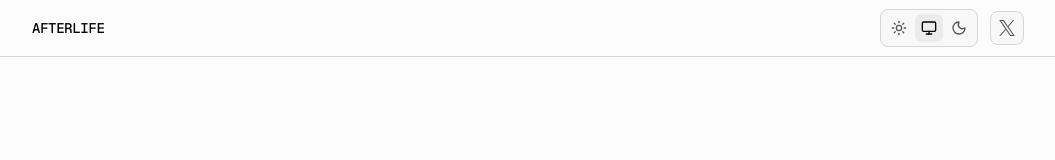
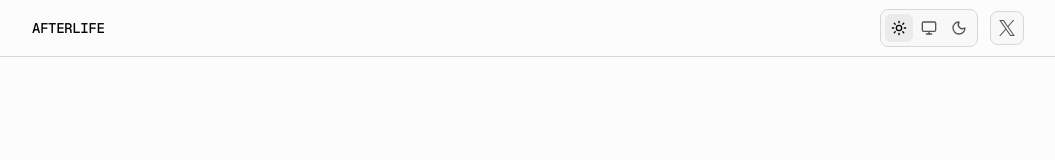
Before and after one commit to rajdesai17/v0-afterlife-home-page, a Next.js app: page / in a window 1280 px wide. Shown: the top 160 px of the page, without its empty margins (112-1167 px from the left). Built offline with nearby package versions, Linux system fonts and the light colour scheme.

Commit message:
feat: default ThemeProvider to light mode
Update ThemeProvider to default to light and adjust scrollbar styles.

Co-authored-by: Raj <118588662+rajdesai17@users.noreply.github.com>

```diff
--- a/app/globals.css
+++ b/app/globals.css
@@ -142,7 +142,7 @@
   }
 }
 
-/* Custom scrollbar for dark theme */
+/* Custom scrollbar */
 ::-webkit-scrollbar {
   width: 6px;
   height: 6px;
@@ -151,9 +151,15 @@
   background: transparent;
 }
 ::-webkit-scrollbar-thumb {
-  background: oklch(0.25 0 0);
+  background: oklch(0.8 0 0);
   border-radius: 3px;
 }
 ::-webkit-scrollbar-thumb:hover {
+  background: oklch(0.7 0 0);
+}
+.dark::-webkit-scrollbar-thumb {
+  background: oklch(0.25 0 0);
+}
+.dark::-webkit-scrollbar-thumb:hover {
   background: oklch(0.35 0 0);
 }
--- a/components/ThemeProvider.tsx
+++ b/components/ThemeProvider.tsx
@@ -21,13 +21,13 @@ export function useTheme() {
 }
 
 function getSystemTheme(): "light" | "dark" {
-  if (typeof window === "undefined") return "dark"
+  if (typeof window === "undefined") return "light"
   return window.matchMedia("(prefers-color-scheme: dark)").matches ? "dark" : "light"
 }
 
 export function ThemeProvider({ children }: { children: ReactNode }) {
-  const [theme, setThemeState] = useState<Theme>("system")
-  const [resolvedTheme, setResolvedTheme] = useState<"light" | "dark">("dark")
+  const [theme, setThemeState] = useState<Theme>("light")
+  const [resolvedTheme, setResolvedTheme] = useState<"light" | "dark">("light")
   const [mounted, setMounted] = useState(false)
 
   useEffect(() => {
@@ -73,7 +73,7 @@ export function ThemeProvider({ children }: { children: ReactNode }) {
   // Prevent hydration mismatch by rendering with default until mounted
   if (!mounted) {
     return (
-      <ThemeContext.Provider value={{ theme: "system", setTheme: () => {}, resolvedTheme: "dark" }}>
+      <ThemeContext.Provider value={{ theme: "light", setTheme: () => {}, resolvedTheme: "light" }}>
         {children}
       </ThemeContext.Provider>
     )
```
